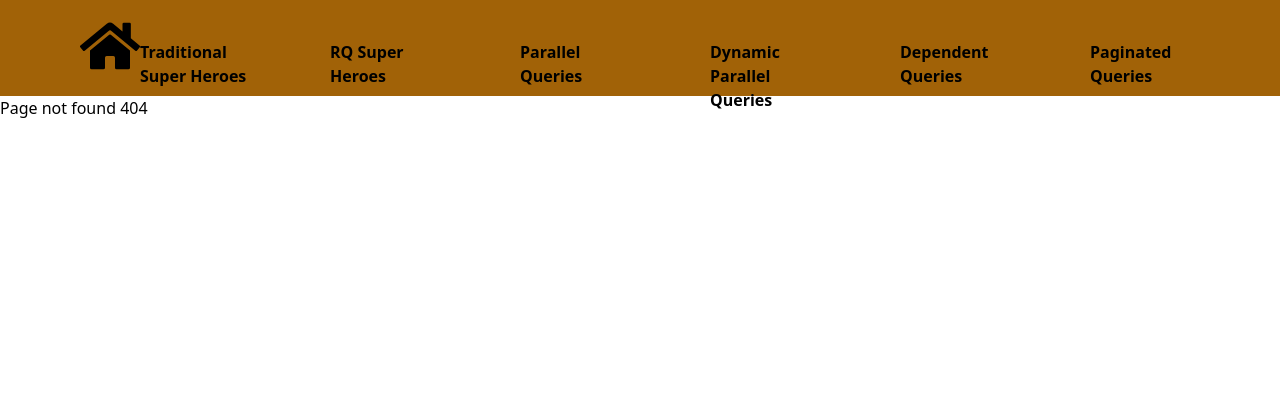
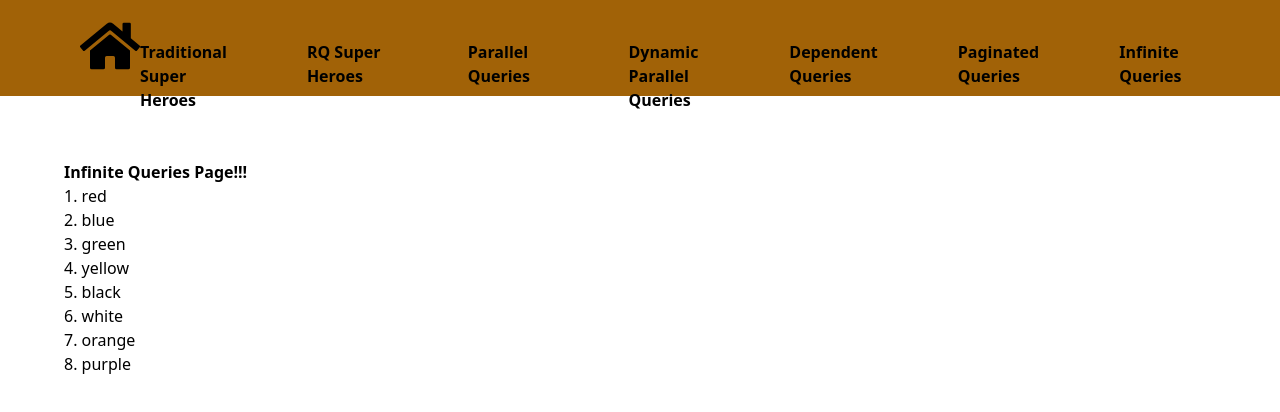
Before and after one commit to pushkar1995/fetch-and-search-api, a React (Vite) app: page /rq-infinite-queries in a window 1280 px wide. Before the commit this address had no page. Shown: the top 412 px of the page. Built offline with nearby package versions, Linux system fonts and the light colour scheme; data requests are answered from the project's data file.

Commit message:
Working on Infinite Queries

```diff
--- a/src/App.jsx
+++ b/src/App.jsx
@@ -6,6 +6,7 @@ import ParallelQueriesPage from './pages/ParallelQueriesPage.jsx';
 import DynamicParallelQueriesPage from './pages/DynamicParallelQueriesPage.jsx';
 import DependentQueriesPage from './pages/DependentQueriesPage.jsx';
 import PaginatedQueries from './pages/PaginatedQueries.jsx';
+import InfiniteQueries from './pages/InfiniteQueries.jsx';
 import SuperHeros from './pages/SuperHeros';
 import Navbar from './components/Navbar';
 
@@ -23,6 +24,7 @@ function App() {
           <Route path="/rq-dynamic-parallel" element={<DynamicParallelQueriesPage heroIds={[1, 3]} />}></Route>
           <Route path="/rq-dependent" element={<DependentQueriesPage email='puskar@gmail.com' />}></Route>
           <Route path="/rq-paginated" element={<PaginatedQueries />}></Route>
+          <Route path="/rq-infinite-queries" element={<InfiniteQueries />}></Route>
           <Route path="*" element={<div>Page not found 404</div>} />
         </Routes>
       </div>
--- a/src/components/Navbar.jsx
+++ b/src/components/Navbar.jsx
@@ -25,6 +25,9 @@ const Navbar = () => (
       <h1 className="mt-10 mr-20 font-bold w-36">
         <Link to='/rq-paginated'>Paginated Queries</Link>
       </h1>
+      <h1 className="mt-10 mr-20 font-bold w-36">
+        <Link to='/rq-infinite-queries'>Infinite Queries</Link>
+      </h1>
     </nav>
   </>
 );
--- /dev/null
+++ b/src/pages/InfiniteQueries.jsx
@@ -0,0 +1,37 @@
+import { useQuery } from 'react-query'
+import axios from 'axios'
+
+const fetchColors = () => {
+    return axios.get(`http://localhost:4000/colors`)
+}
+
+const InfiniteQueries = () => {
+    const { isLoading, data, error, isError } = useQuery(['colors'],fetchColors)
+
+    if (isLoading) {
+        return <h2>Loading....</h2>
+    }
+
+    if (isError) {
+        return <h2>{error.message}</h2>
+    }
+
+  return (
+    <div className='flex flex-col m-16'>
+        <h1 className='font-bold'>Infinite Queries Page!!!</h1>
+        <div>
+            {data?.data.map((color) => {
+            return (
+                <div key={color.id}>
+                <h2>
+                    {color.id}. {color.label}
+                </h2>
+                </div>
+            )
+            })}
+        </div>
+    </div>
+  )
+}
+
+export default InfiniteQueries
```
